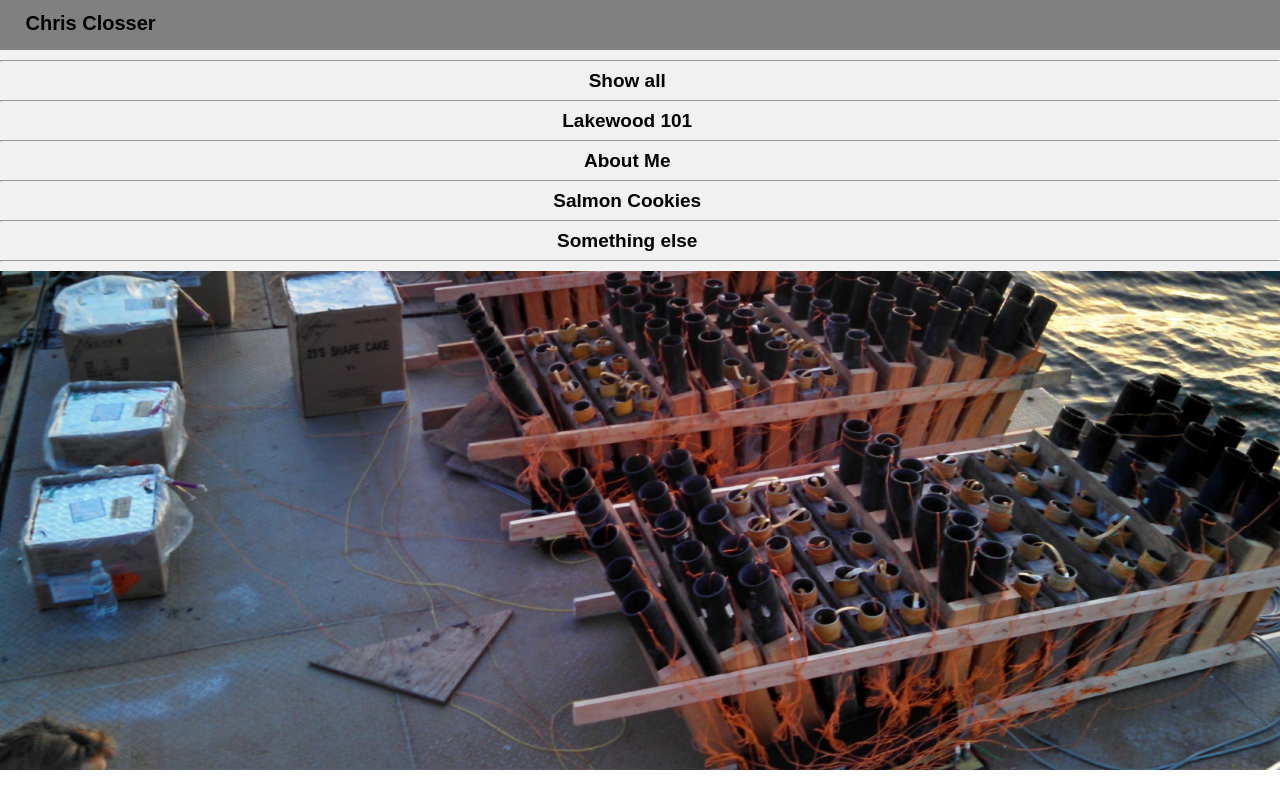
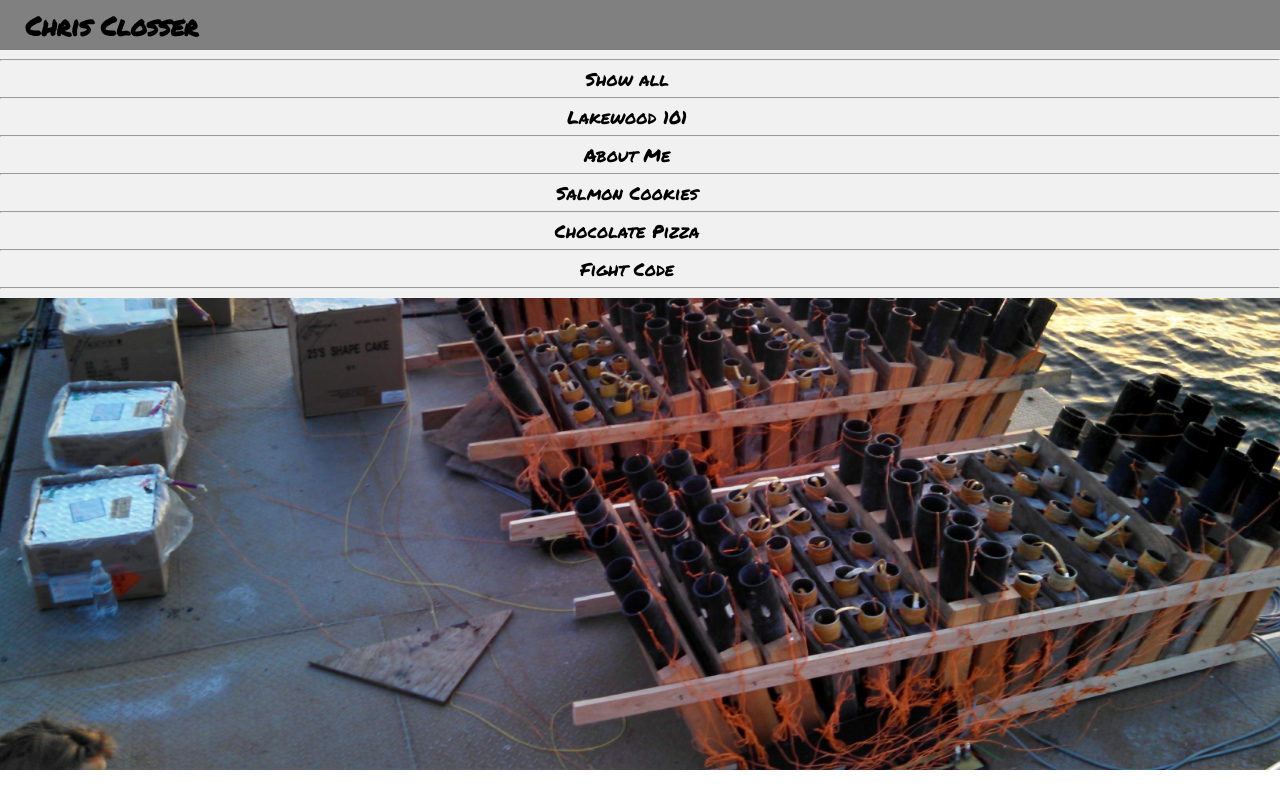
Before and after one commit to ChristopherSClosser/Portfolio, a plain HTML site: page index.html in a window 1280 px wide. Both pictures are taken after a click on the link "Projects". Drawn offline with nearby package versions, Linux system fonts and the light colour scheme.

Commit message:
fixed single project and some styling

```diff
--- a/index.html
+++ b/index.html
@@ -4,13 +4,14 @@
     <meta charset="utf-8">
     <meta name="viewport" content="width=device-width, initial-scale=1">
     <title>Chris Closser</title>
+    <link href="https://fonts.googleapis.com/css?family=Amatic+SC|Permanent+Marker" rel="stylesheet">
     <link rel="stylesheet" href="vendor/reset.css">
     <link rel="stylesheet" href="styles/layout.css">
     <link rel="stylesheet" href="styles/modules.css">
     <link rel="stylesheet" href="styles/base.css">
     <script id="project-template" type="text/x-handlebars"> <!--type must be this for Handlebars use-->
       <content>
-        <h1>{{{title}}}</h1>
+        <h3>{{{title}}}</h3>
         <hr>
         <!--trip handlebars will render correctly html-->
         <p>{{{body}}}</p>
--- a/script/appJQ.js
+++ b/script/appJQ.js
@@ -40,6 +40,7 @@ $(function(){
       $('content').hide();
       var select = ($(this).text());
       projectView.projectFilter(select);
+      $('section').show();
     }
 
     $('#project-list').hide();
--- a/script/raw.js
+++ b/script/raw.js
@@ -23,10 +23,17 @@ var projectDataSet = [
     thumbImg: ' src="imgs/sal_cookies.png"'
   },
   {
-    title: '<a href="https://christophersclosser.github.io/salmon-cookies/">Something else</a>',
-    body: 'This is my second 201 gitHub project. I need to go back and do stuff that I now know.',
-    dateCreated: 'Feb 13, 2017',
+    title: '<a href="https://christophersclosser.github.io/chocolate-pizza/">Chocolate Pizza</a>',
+    body: 'A 201 project in which a design was given and I made it come to life with CSS.',
+    dateCreated: 'Feb 17, 2017',
     category: '201',
-    thumbImg: ' src="imgs/sal_cookies.png"'
+    thumbImg: ' src="imgs/choco_pizza.png"'
+  },
+  {
+    title: '<a href="https://christophersclosser.github.io/fight-code/">Fight Code</a>',
+    body: '201 final group project in which we created a quiz game with questions pertaining to all we learned in the Code Fellows 201 course.',
+    dateCreated: 'Feb 24, 2017',
+    category: '201',
+    thumbImg: ' src="imgs/fight_code.png"'
   }
 ];
--- a/styles/base.css
+++ b/styles/base.css
@@ -1,6 +1,11 @@
 /*some css for mobile view*/
 html{
-  font-family: sans-serif;
+  font-family: 'Permanent Marker', sans-serif;
+  font-weight: lighter;;
+  font-size: 1.5em;
+}
+h3{
+  font-weight: lighter;
 }
 a{
   color: inherit;
--- a/styles/layout.css
+++ b/styles/layout.css
@@ -17,13 +17,14 @@
   padding: 4%;
 }
 .my-name{
+  /*font-family: 'Permanent Marker', sans-serif;*/
   margin: auto;
   height: inherit;
   display: inline-block;
   border: none;
   transform: translateY(25%);
-  font-size: 20px;
-  font-weight: bolder;
+  font-size: 26px;
+  font-weight: bold;
   margin-left: 2%;
 }
 .hidden, .me{
@@ -36,7 +37,6 @@
   top: 0;
   width: 100%;
 }
-
 .burger{
   font-size: 32px;
   float: right;
--- a/styles/modules.css
+++ b/styles/modules.css
@@ -3,19 +3,26 @@
   color: white;
   background-color: black;
 }*/
+content p{
+  font-family: 'Amatic SC', sans-serif;
+  font-size: 24px;
+  font-weight: 600;
+  color: #6d6464;
+}
 #main-nav ul{
   display: block;
   float: right;
   list-style-type: none;
   text-align: right;
-  font-weight: bold;
+  font-weight: lighter;;
   font-size: 0.8em;
   background: #f1f1f1;
-  font-size: 19px;
+  font-size: 18px;
   margin: auto;
   padding: 4%;
   right: 0;
 }
+
 /*media query goes here for a screen larger than the min-width */
 @media only screen and (min-width: 500px){
   #main-nav{
```
Also changed, not shown: imgs/choco_pizza.png (added), imgs/fight_code.png (added).
